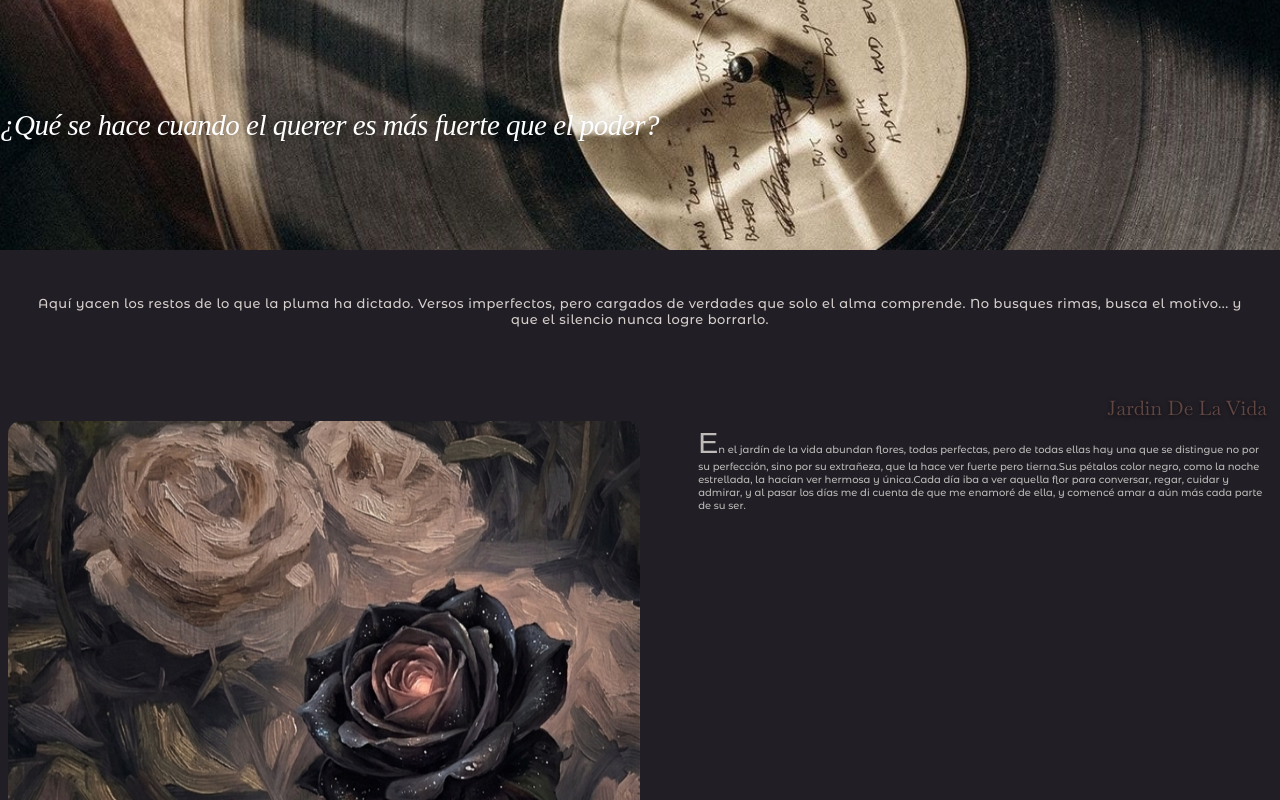
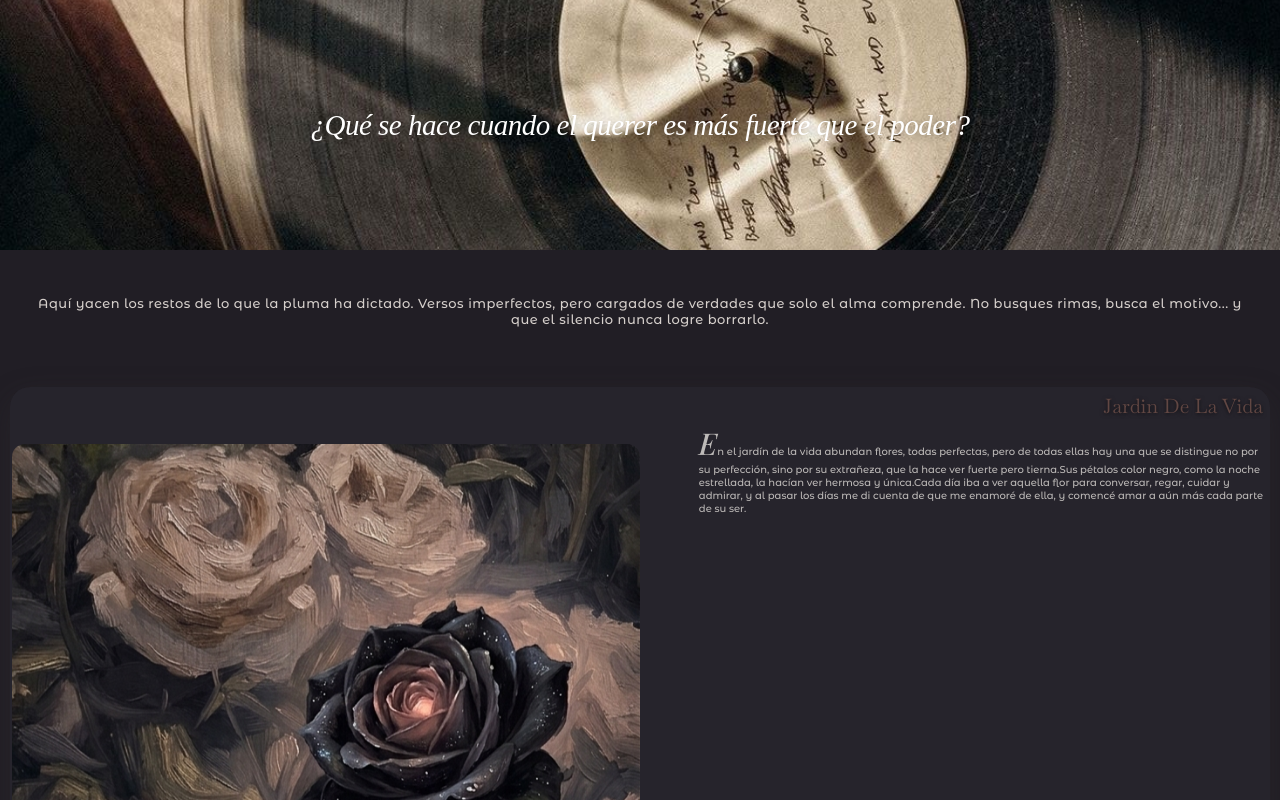
Before and after one commit to enma029/enma029.github.io, a plain HTML site: page index.html in a window 1280 px wide. Shown: the top 800 px of the page. Drawn offline with Linux system fonts and the light colour scheme; a web font is replaced by a local one.

Commit message:
Add files via upload

```diff
--- a/index.html
+++ b/index.html
@@ -21,7 +21,7 @@
 
         <!-- Poemas -->
     <section class="Galeria-Poemas">
-        <article >
+        <article class="article__jardin" >
                 <div class="box_jardin">
                     <h2>Jardin De La Vida</h2>
                             <div class="Contenedor__superior" >
--- a/styles.css
+++ b/styles.css
@@ -17,6 +17,7 @@ body{
     box-sizing: border-box;
     display: flex;
     align-items: center;
+    justify-content: center;
 }
 h1{
     font-family: 'Cormorant', serif;
@@ -43,6 +44,19 @@ h1{
     letter-spacing: 0.5px;
     color: #d6d0cc;
 }
+/* DIseño de article jardin */
+.article__jardin{
+    background-color: #2e2b3484;
+    margin: 10px;
+    padding:5px 1px 7px 1px;
+    border-radius:20px;
+    box-sizing: border-box;
+    backdrop-filter: blur(5px);
+    box-shadow: 0 10px 30px rgba(53, 51, 51, 0.3);
+}
+.article__jardin:hover{
+    transform: translateY(-5px);
+}
 /* Contenido */
 .Galeria-Poemas{
     margin: 0;
@@ -51,7 +65,7 @@ h1{
     box-sizing: border-box;
 }
 .box_jardin{
-    padding: 8px;
+    padding: 1px;
 }
 .Contenedor__superior{
     display: flex;
@@ -74,7 +88,7 @@ h2{
     width: 50%;
     height: auto;
     border-radius: 13px;
-    margin: 0;
+    margin-top: 25px;
 }
 
 .text__jardin{
@@ -82,12 +96,12 @@ h2{
     color:#bdbab8;
     font-family:"Monzerrat";
     font-size: 10px;
-    padding: 5px;
+    padding: 4px;
     margin: 0;
 }
 .mayuscula{
     font-size: 30px;
-    font-family: sans-serif;
+    font-family:Playfair;
 }
 .text__jardin2{
     width: 95%;
@@ -97,4 +111,5 @@ h2{
     text-align: justify;
     font-family:"Monzerrat";
     padding: 0 10px;
+    margin: 0;
 }
```
